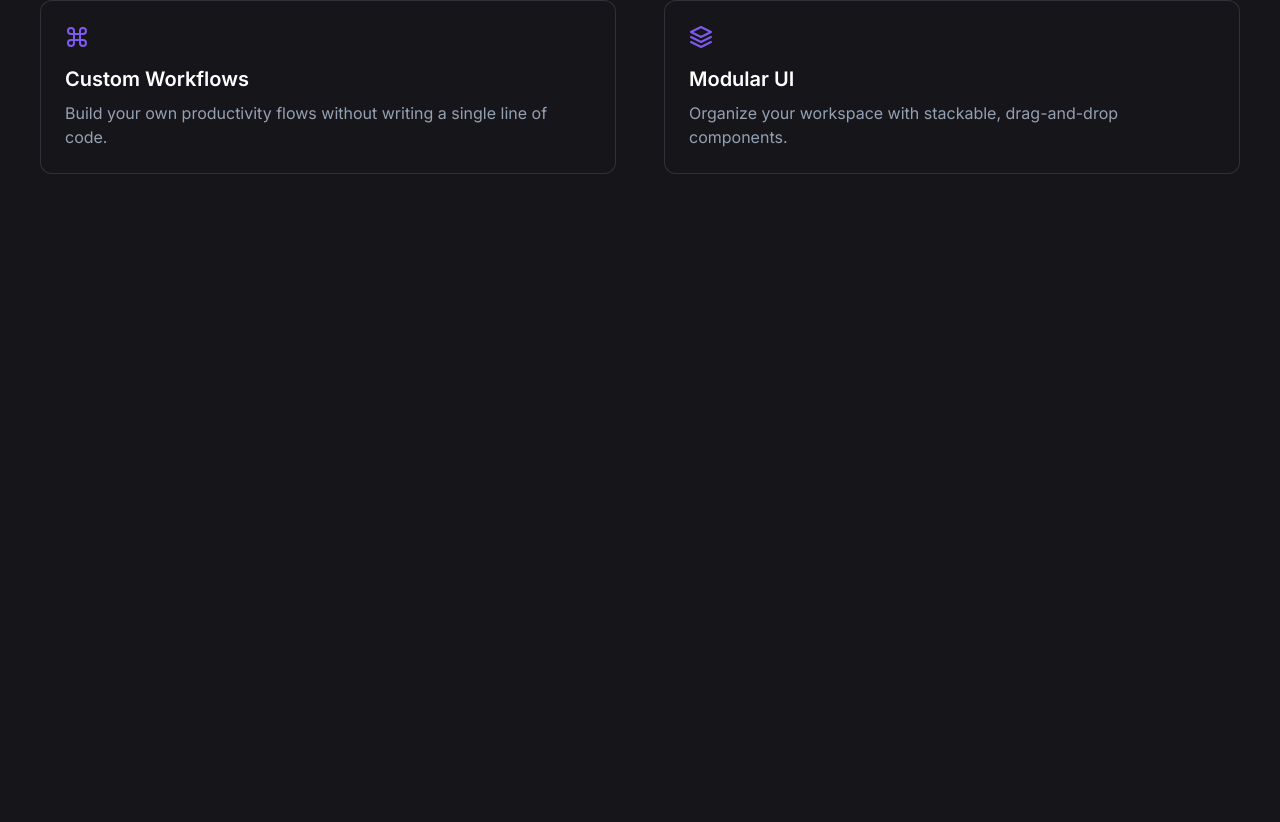
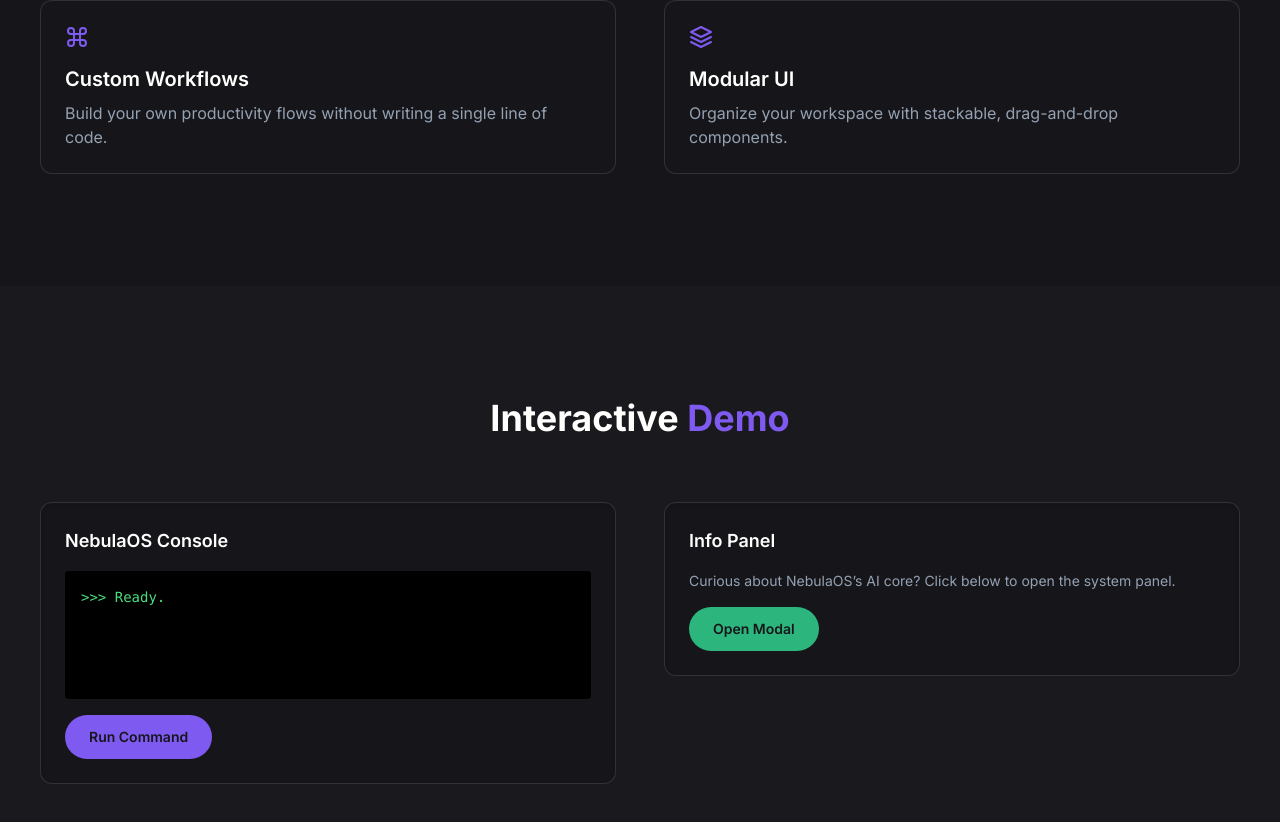
Before and after one commit to quim-romero/nebulaos-landing, a React (Vite) app: page / in a window 1280 px wide. Shown: the part 1662-2484 px from the top of the page. Before the commit the page ends 1948 px from the top, so only its background shows below. Built offline with nearby package versions, Linux system fonts and the light colour scheme.

Commit message:
Add interactive demo section with modal, AI console and animated UI

```diff
--- a/src/App.jsx
+++ b/src/App.jsx
@@ -1,6 +1,7 @@
 import Hero from './sections/Hero'
 import WhatIs from './sections/WhatIs'
 import Features from './sections/Features'
+import Demo from './sections/Demo'
 import SmoothScroll from './components/SmoothScroll'
 
 function App() {
@@ -9,6 +10,7 @@ function App() {
       <Hero />
       <WhatIs />
       <Features />
+      <Demo />
     </SmoothScroll>
   )
 }
--- /dev/null
+++ b/src/sections/Demo.jsx
@@ -0,0 +1,87 @@
+import { useState } from 'react'
+import { motion, AnimatePresence } from 'framer-motion'
+import Container from '../components/Container'
+import Button from '../components/Button'
+
+const Demo = () => {
+  const [isModalOpen, setModalOpen] = useState(false)
+  const [consoleOutput, setConsoleOutput] = useState('>>> Ready.')
+
+  const handleCommand = () => {
+    setConsoleOutput('>>> Launching productivity core...')
+    setTimeout(() => {
+      setConsoleOutput('>>> Nebula AI response: "Focus mode activated."')
+    }, 1500)
+  }
+
+  return (
+    <section className="py-28 bg-[#1a1a1e] text-light">
+      <Container>
+        <motion.h2
+          initial={{ opacity: 0, y: 30 }}
+          whileInView={{ opacity: 1, y: 0 }}
+          transition={{ duration: 0.6 }}
+          viewport={{ once: true }}
+          className="text-3xl md:text-4xl font-bold text-center mb-16"
+        >
+          Interactive <span className="text-primary">Demo</span>
+        </motion.h2>
+
+        <div className="grid md:grid-cols-2 gap-12 items-start">
+          {/* Simulated Environment */}
+          <div className="bg-dark border border-muted/20 rounded-xl p-6 shadow-inner">
+            <h3 className="text-lg font-semibold mb-4">NebulaOS Console</h3>
+            <div className="bg-black text-green-400 font-mono p-4 rounded h-32 text-sm">
+              {consoleOutput}
+            </div>
+            <Button className="mt-4" onClick={handleCommand}>
+              Run Command
+            </Button>
+          </div>
+
+          <div className="bg-dark border border-muted/20 rounded-xl p-6 shadow-inner text-sm">
+            <h3 className="text-lg font-semibold mb-4">Info Panel</h3>
+            <p className="mb-4 text-muted">
+              Curious about NebulaOS’s AI core? Click below to open the system panel.
+            </p>
+            <Button variant="secondary" onClick={() => setModalOpen(true)}>
+              Open Modal
+            </Button>
+          </div>
+        </div>
+      </Container>
+
+      <AnimatePresence>
+        {isModalOpen && (
+          <motion.div
+            className="fixed inset-0 bg-black/60 flex items-center justify-center z-50 backdrop-blur-sm"
+            initial={{ opacity: 0 }}
+            animate={{ opacity: 1 }}
+            exit={{ opacity: 0 }}
+          >
+            <motion.div
+              initial={{ scale: 0.9, opacity: 0 }}
+              animate={{ scale: 1, opacity: 1 }}
+              exit={{ scale: 0.9, opacity: 0 }}
+              transition={{ duration: 0.3 }}
+              className="bg-[#111] p-8 rounded-xl max-w-md text-left text-light relative"
+            >
+              <button
+                onClick={() => setModalOpen(false)}
+                className="absolute top-3 right-3 text-muted hover:text-light"
+              >
+                ×
+              </button>
+              <h4 className="text-xl font-bold mb-4">NebulaOS AI Core</h4>
+              <p className="text-sm text-muted">
+                The AI Core is designed to anticipate actions, reduce friction, and enhance creative flow by learning your patterns and habits.
+              </p>
+            </motion.div>
+          </motion.div>
+        )}
+      </AnimatePresence>
+    </section>
+  )
+}
+
+export default Demo
```
